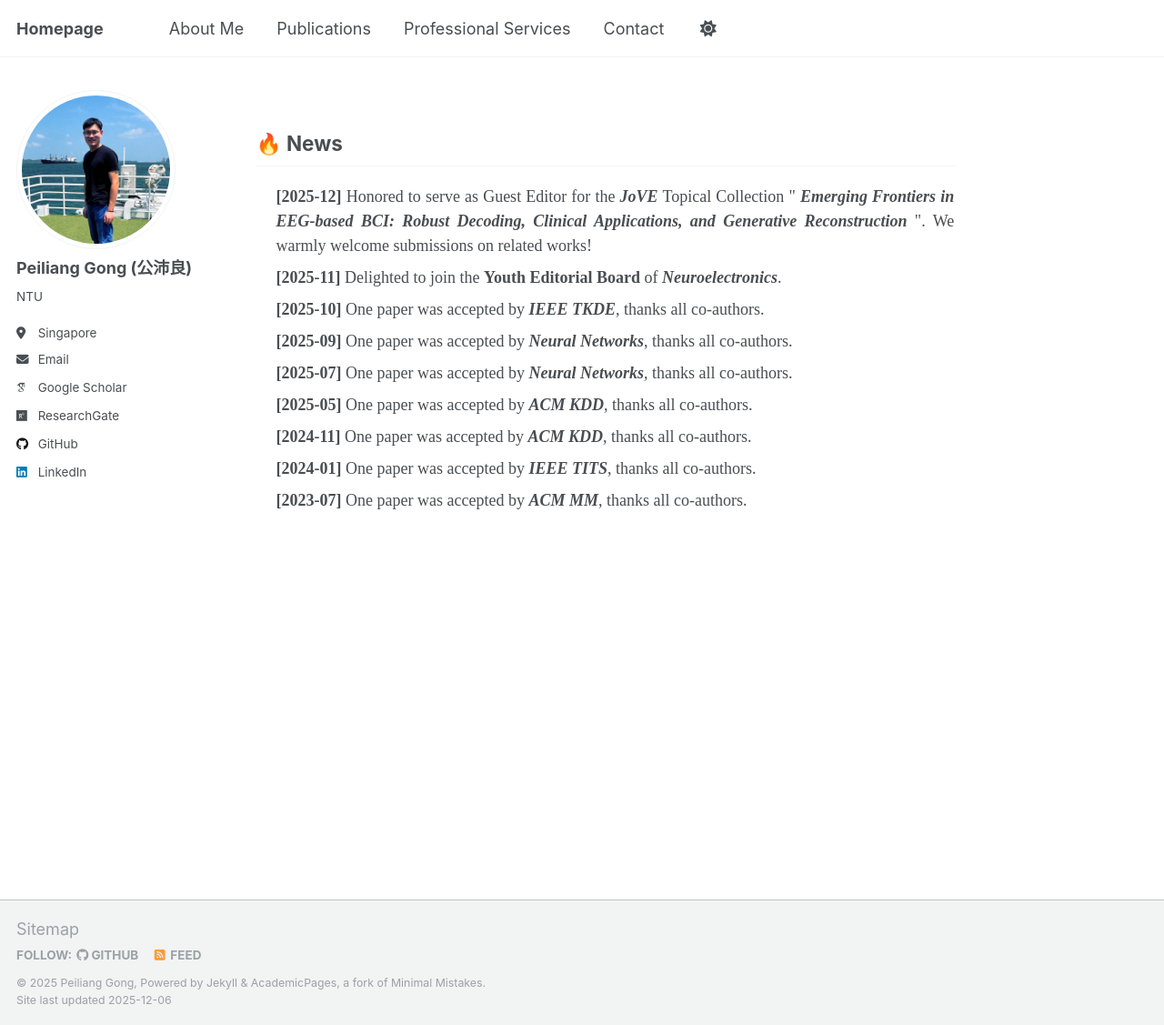
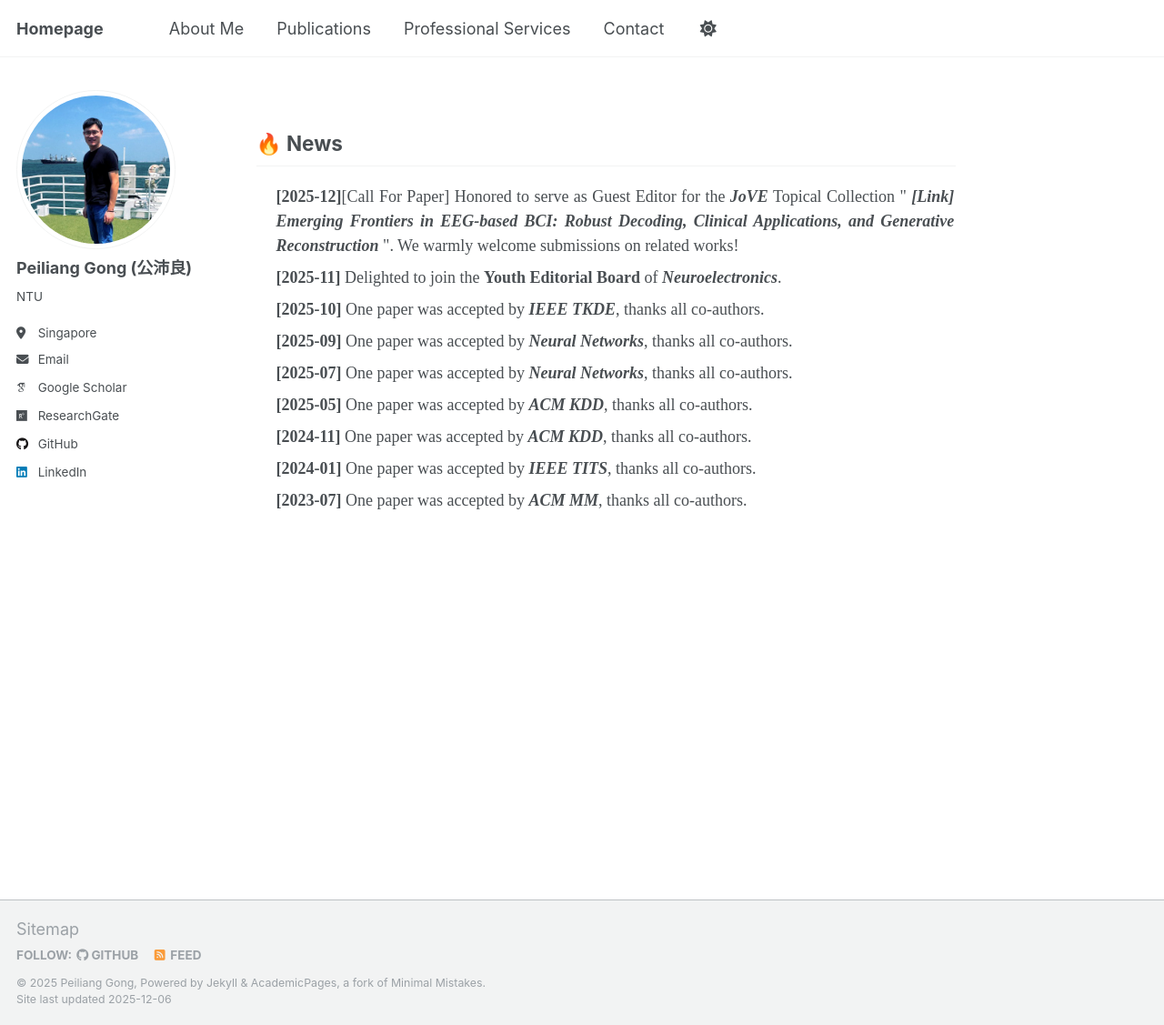
Before and after one commit to Tokenmw/Tokenmw.github.io, a Jekyll site: the page built from _pages/news.md, in a window 1280 px wide and 1127 px high. Shown: the whole window at 91% size. Built offline with Jekyll 4.4.1, drawn with Linux system fonts in a browser that asks for light colours; some web fonts are replaced; our own code applies the rules of GitHub Pages for plain Markdown files.

Commit message:
Update news.md

```diff
--- a/_pages/news.md
+++ b/_pages/news.md
@@ -1,15 +1,15 @@
 <!-- News section -->
 <div id="news" style="font-family: 'Times New Roman', serif; text-align: justify;">
 <h2>🔥 News</h2>
-<ul style="list-style-type: none; margin-left: 20px; padding: 2px; overflow-y: scroll; height:500px;">
+<ul style="list-style-type: none; margin-left: 20px; padding: 2px; overflow-y: scroll; height:400px;">
   <li style="margin-bottom: 8px;">
-  <b>[2025-12]</b> Honored to serve as Guest Editor for the <b><i>JoVE</i></b> Topical Collection
+  <b>[2025-12]</b>[Call For Paper] Honored to serve as Guest Editor for the <b><i>JoVE</i></b> Topical Collection
   "<a href="https://app.jove.com/methods-collections/4509/emerging-frontiers-in-eeg-based-bci-robust-decoding-clinical-applications-and-generative-reconstruction" target="_blank" style="color: inherit; text-decoration: none;">
-    <b><i>Emerging Frontiers in EEG-based BCI: Robust Decoding, Clinical Applications, and Generative Reconstruction</i></b>
+    <b><i>[Link] Emerging Frontiers in EEG-based BCI: Robust Decoding, Clinical Applications, and Generative Reconstruction</i></b>
   </a>".
   We warmly welcome submissions on related works!
 </li>
-<li style="margin-bottom: 8px;"><b>[2025-11]</b> Delighted to join the <b>Youth Editorial Board</b> of <b><i>Neuroelectronics</i></b>.</li>
+  <li style="margin-bottom: 8px;"><b>[2025-11]</b> Delighted to join the <b>Youth Editorial Board</b> of <b><i>Neuroelectronics</i></b>.</li>
   <li style="margin-bottom: 8px;"><b>[2025-10]</b> One paper was accepted by <b><i>IEEE TKDE</i></b>, thanks all co-authors.</li>
   <li style="margin-bottom: 8px;"><b>[2025-09]</b> One paper was accepted by <b><i>Neural Networks</i></b>, thanks all co-authors.</li>
   <li style="margin-bottom: 8px;"><b>[2025-07]</b> One paper was accepted by <b><i>Neural Networks</i></b>, thanks all co-authors.</li>
```
